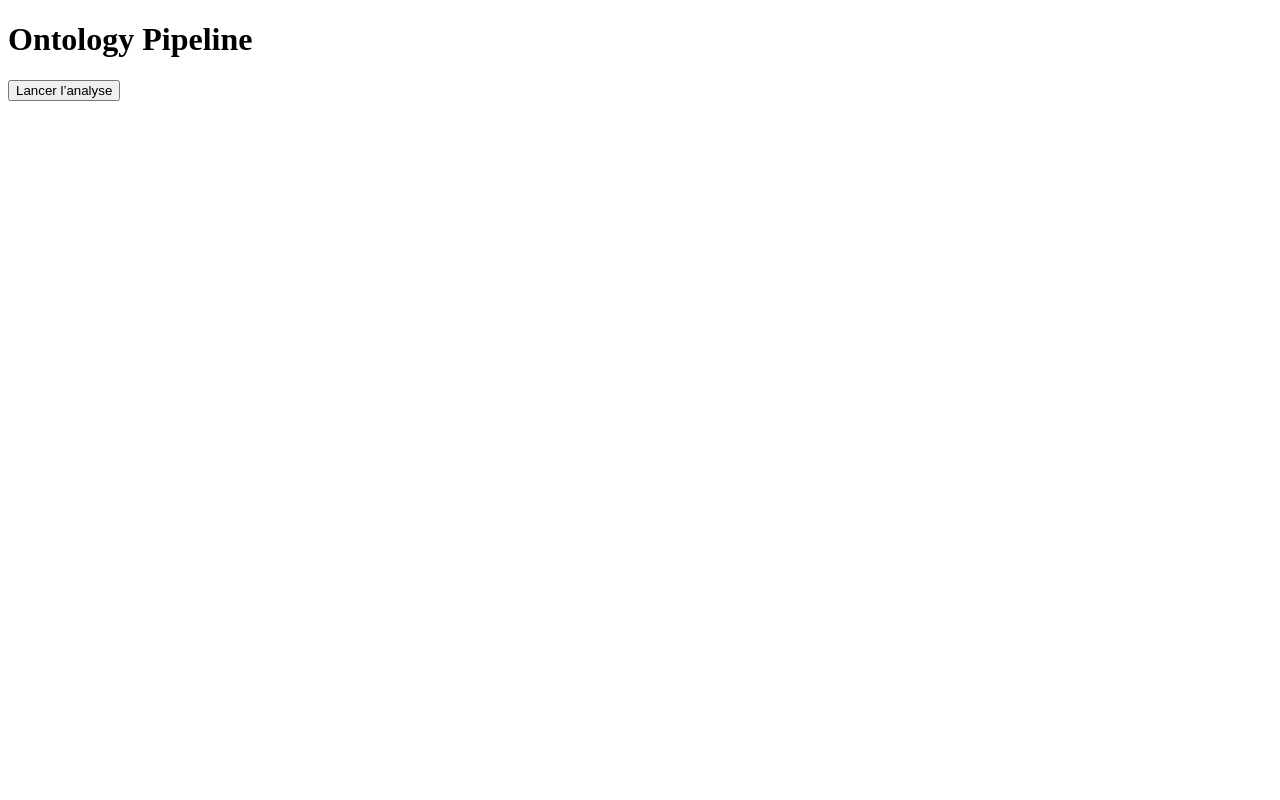
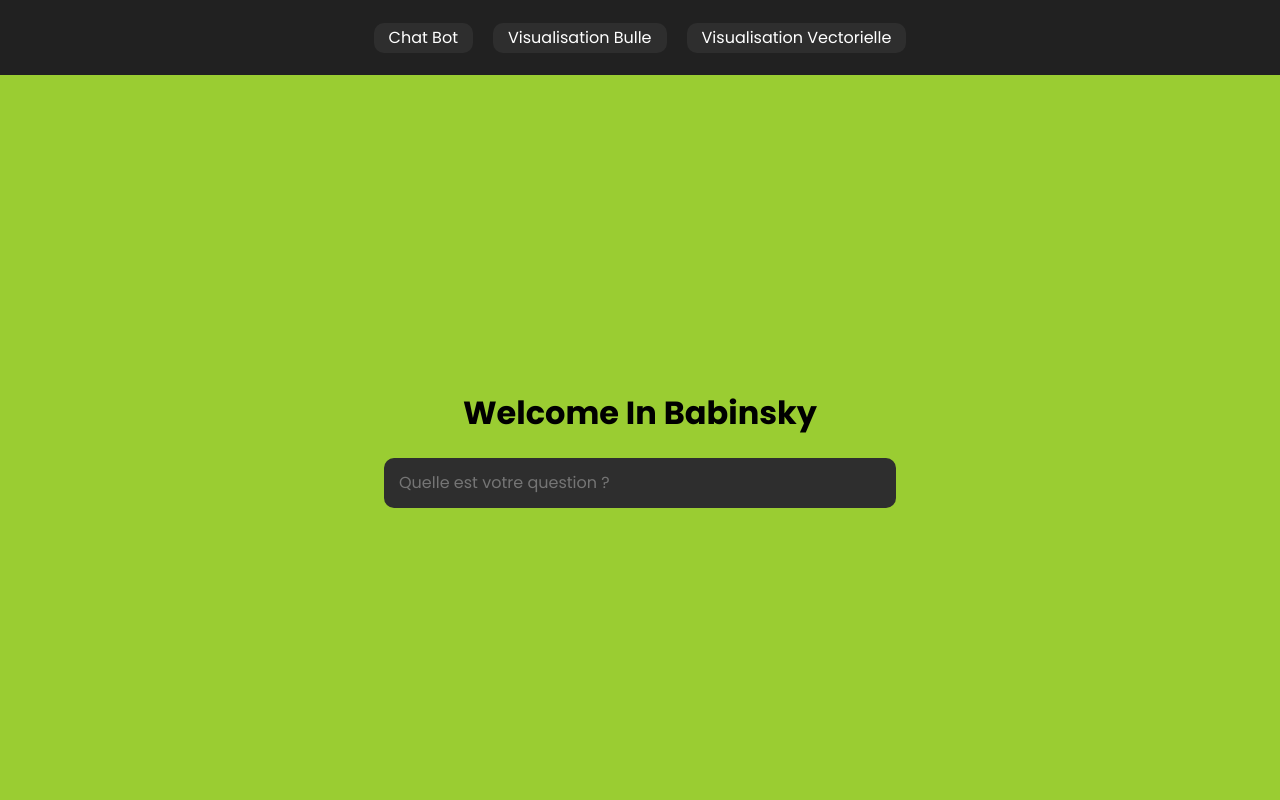
Before and after one commit to antothP/Babinski, a Flask app: page / in a window 1280 px wide. Run offline with Flask 3, Linux system fonts and the light colour scheme.

Commit message:
feat: flask relation

```diff
--- /dev/null
+++ b/src/static/style/style.css
@@ -0,0 +1,68 @@
+@import url('https://fonts.googleapis.com/css2?family=Poppins:ital,wght@0,100;0,200;0,300;0,400;0,500;0,600;0,700;0,800;0,900;1,100;1,200;1,300;1,400;1,500;1,600;1,700;1,800;1,900&display=swap');
+
+body {
+    font-family: "Poppins", sans-serif;
+    margin: 0;
+    padding: 0;
+}
+
+* {
+    box-sizing: border-box;
+}
+
+.container {
+    width: 100vw;
+    height: 100vh;
+    background-color: #212121;
+    overflow: hidden;
+}
+
+.container-header {
+    display: flex;
+    flex-direction: row;
+    justify-content: center;
+    align-items: center;
+    width: 100%;
+    height: 75px;
+    gap: 20px;
+}
+
+.container-header button {
+    display: flex;
+    justify-content: center;
+    align-items: center;
+    min-width: 4.5vw;
+    height: 30px;
+    padding: 10px 15px 10px 15px;
+    background-color: #2e2e2e;
+    color: rgb(255, 255, 255);
+    border: none;
+    font-weight: 400;
+    border-radius: 10px;
+    font-size: 16px;
+    cursor: pointer;
+    font-family: "Poppins"  , sans-serif;
+}
+
+.container-lower {
+    display: flex;
+    flex-direction: column;
+    justify-content: center;
+    align-items: center;
+    width: 100%;
+    height: calc(100% - 75px);
+    background-color: yellowgreen;
+}
+
+.container-lower input {
+    width: 40%;
+    height: 50px;
+    padding: 10px 15px 10px 15px;
+    background-color: #2e2e2e;
+    color: rgb(255, 255, 255);
+    border: none;
+    font-weight: 400;
+    border-radius: 10px;
+    font-size: 16px;
+    font-family: "Poppins"  , sans-serif;
+}
--- a/src/templates/index.html
+++ b/src/templates/index.html
@@ -1,13 +1,32 @@
 <!DOCTYPE html>
-<html>
+<html lang="en">
 <head>
-    <title>Babinsky – Ontology</title>
+    <meta charset="UTF-8">
+    <meta name="viewport" content="width=device-width, initial-scale=1.0">
+    <link rel="stylesheet" href="{{ url_for('static', filename='style/style.css') }}">
+    <title>Babinsky - Ontology</title>
 </head>
 <body>
-    <h1>Ontology Pipeline</h1>
+    <div class="container">
+        <div class="container-header">
+            <button class="chat-bot">
+                Chat Bot
+            </button>
+            <button class="visu-bulble">
+                Visualisation Bulle
+            </button>
+            <button class="visu-vector">
+                Visualisation Vectorielle
+            </button>
+        </div>
+        <div class="container-lower">
+            <h1>Welcome In Babinsky</h1>
+            <input type="text" placeholder="Quelle est votre question ?">
+        </div>
+    </div>
 
-    <form action="/run" method="post">
+    <!-- <form action="/run" method="post">
         <button type="submit">Lancer l’analyse</button>
-    </form>
+    </form> -->
 </body>
 </html>
```
